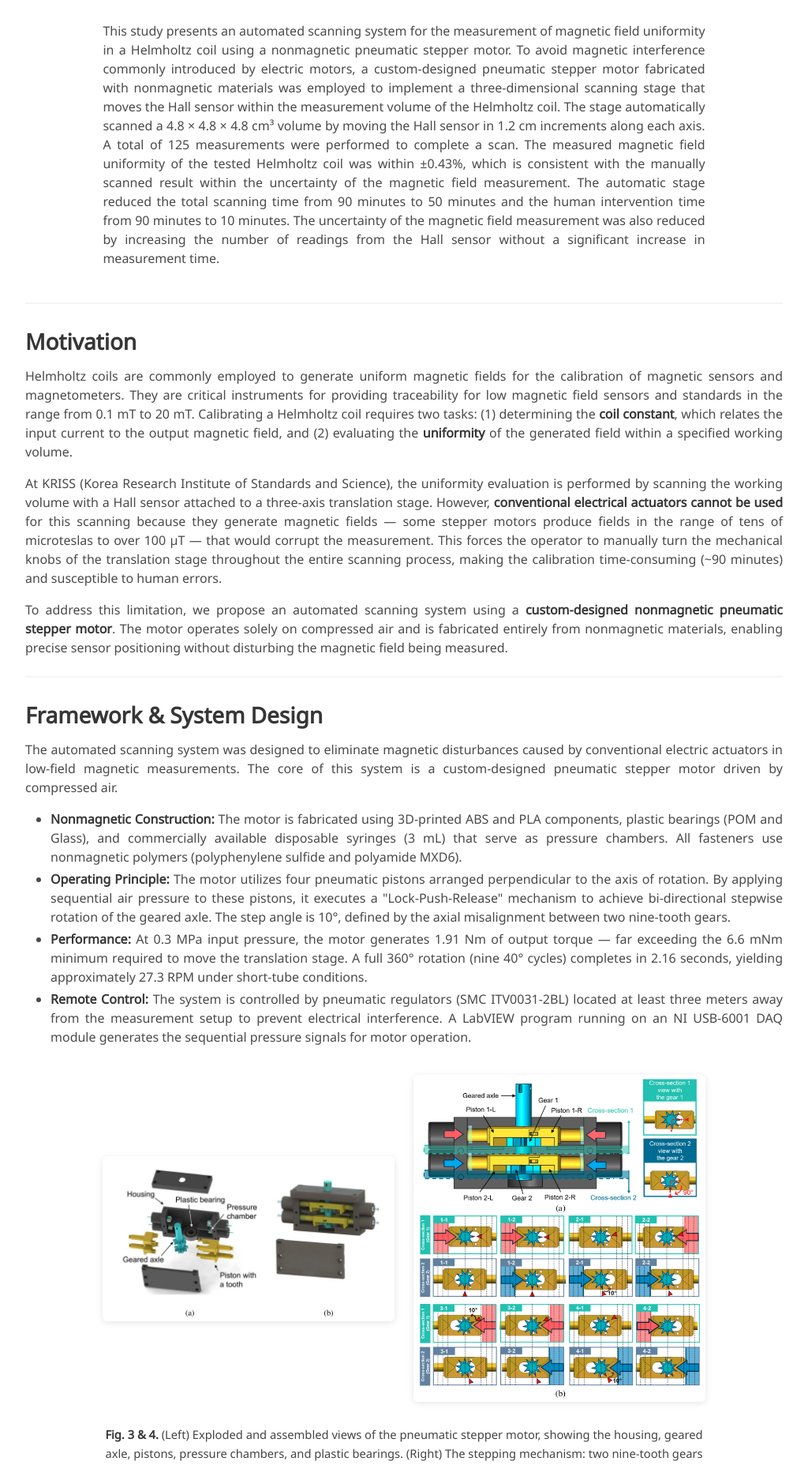
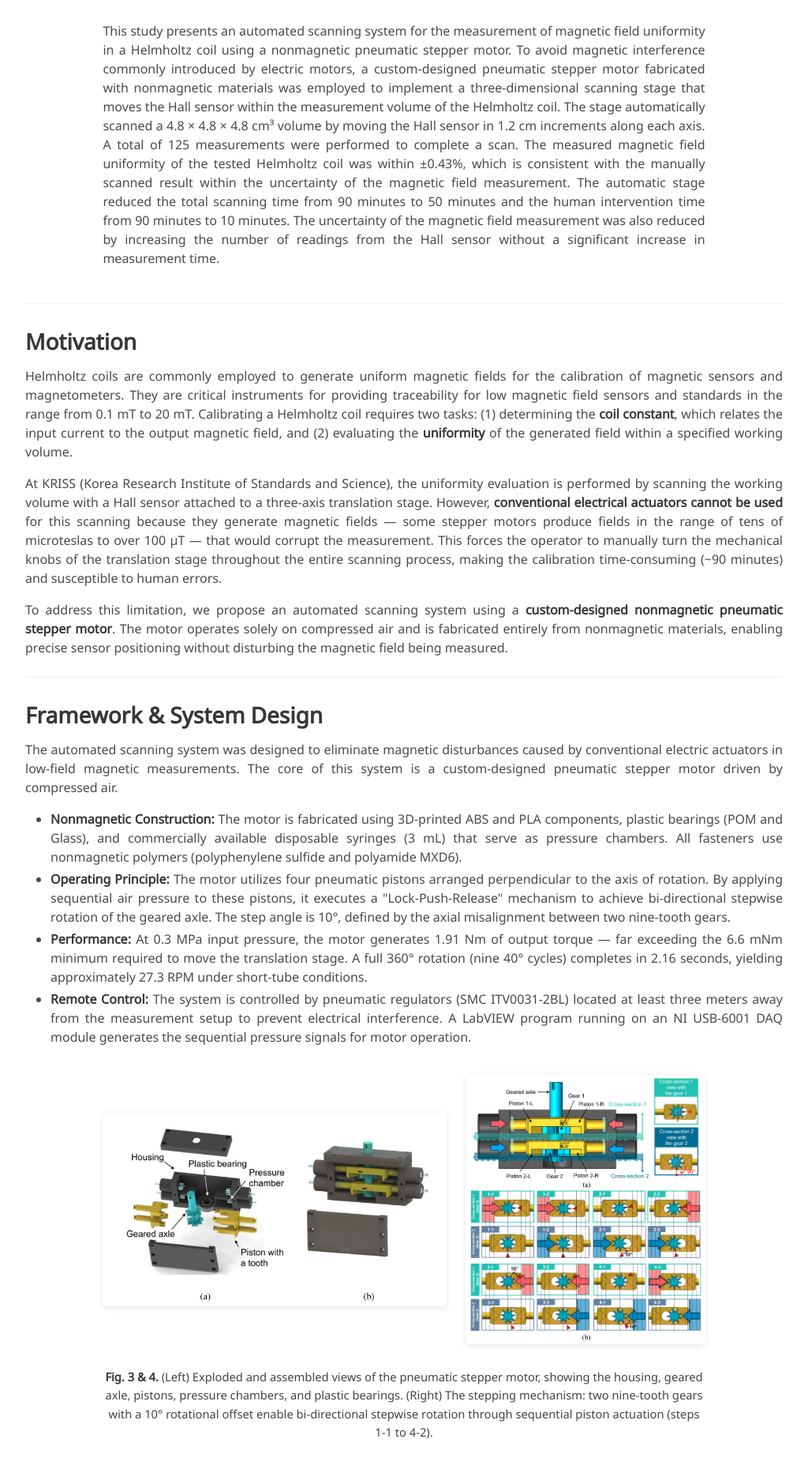
Before and after one commit to imyoungchae/nonmagnetic-stepper-motor, a Jekyll site: the page built from index.md, in a window 1280 px wide. Shown: the part 611-2466 px from the top of the page at 79% size, without its empty margins (128-1152 px from the left). Built offline with Jekyll 4.4.1, drawn with Linux system fonts in a browser that asks for light colours; some web fonts are replaced.

Commit message:
Update index.md

```diff
--- a/index.md
+++ b/index.md
@@ -82,10 +82,10 @@
 <div class="columns is-centered" style="margin-top: 1.5rem; margin-bottom: 0;">
   <div class="column is-four-fifths">
     <div class="columns is-vcentered is-mobile" style="margin-bottom: 0;">
-      <div class="column is-half">
+      <div class="column is-7">
         <img src="static/image/fig3.png" alt="Motor structure" style="width: 100%; border-radius: 6px; box-shadow: 0 2px 8px rgba(0,0,0,0.1);">
       </div>
-      <div class="column is-half">
+      <div class="column is-5">
         <img src="static/image/fig4.png" alt="Motor operation principle" style="width: 100%; border-radius: 6px; box-shadow: 0 2px 8px rgba(0,0,0,0.1);">
       </div>
     </div>
```
